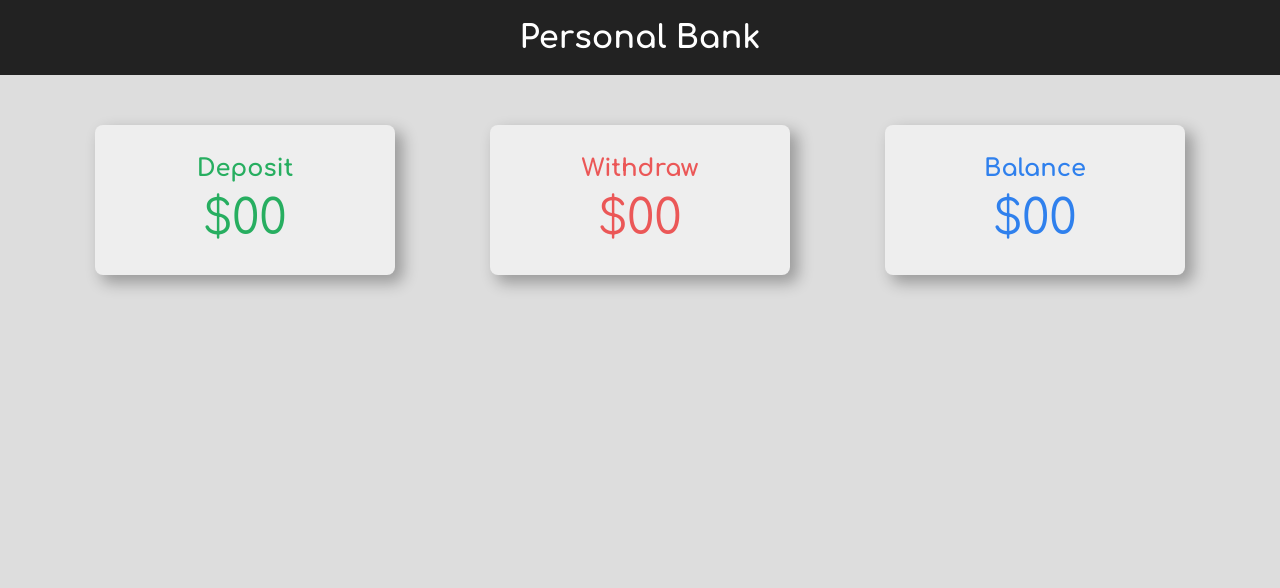
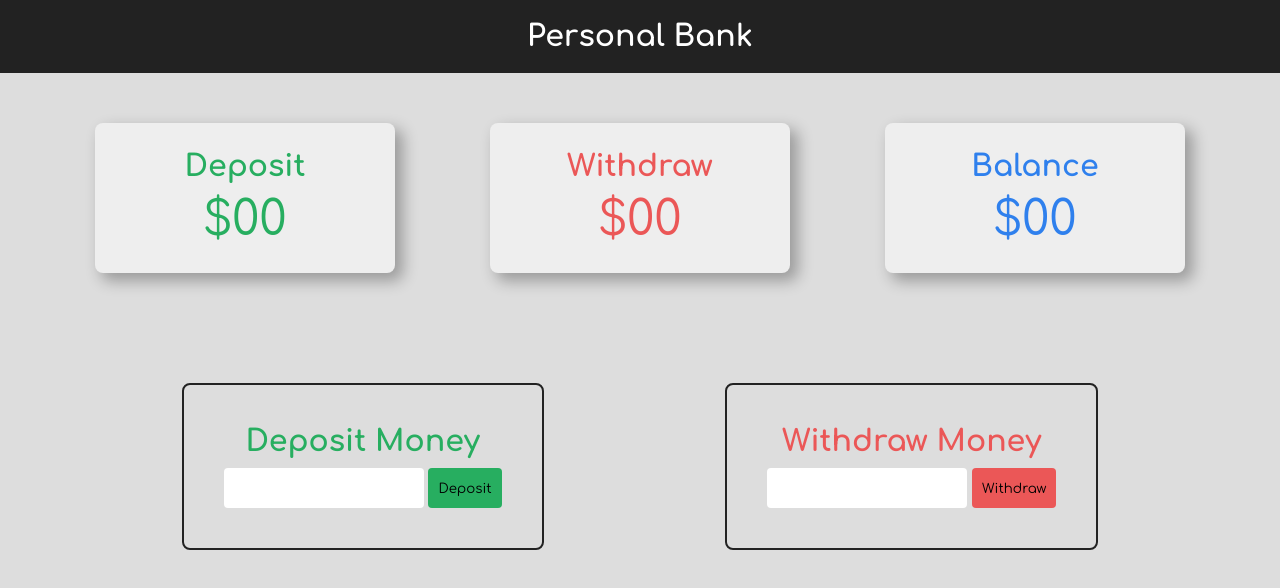
Before and after one commit to Al-Amin931761/personal-bank, a plain HTML site: page index.html in a window 1280 px wide. Drawn offline with Linux system fonts and the light colour scheme.

Commit message:
input card

```diff
--- a/css/style.css
+++ b/css/style.css
@@ -21,15 +21,21 @@ header {
     background-color: rgb(34, 34, 34);
 }
 
+h1 {
+    font-size: 30px
+}
+
 .output-card-container {
     margin-top: 50px;
     display: flex;
+    flex-wrap: wrap;
     justify-content: space-evenly;
 }
 
 .output-card {
     height: 150px;
     width: 300px;
+    margin-bottom: 10px;
     border-radius: 8px;
     background-color: rgb(238, 238, 238);
     display: flex;
@@ -55,3 +61,58 @@ header {
 .blue {
     color: #2f80ed;
 }
+
+.input-card-container {
+    display: flex;
+    flex-wrap: wrap;
+    justify-content: space-evenly;
+    margin-top: 100px;
+}
+
+.input-card {
+    display: flex;
+    flex-direction: column;
+    align-items: center;
+    margin-bottom: 10px;
+    padding: 40px;
+    border: 2px solid rgb(34, 34, 34);
+    border-radius: 8px;
+}
+
+.input-card div {
+    margin-top: 10px;
+}
+
+input {
+    height: 40px;
+    width: 200px;
+    padding: 10px;
+    outline: none;
+    border: none;
+    border-radius: 4px;
+}
+
+button {
+    font-family: 'Comfortaa', cursive;
+    height: 40px;
+    padding: 10px;
+    border: none;
+    border-radius: 4px;
+    cursor: pointer;
+}
+
+.bg-green {
+    background: #27ae60;
+}
+
+.bg-green:hover {
+    background: #208f4e;
+}
+
+.bg-red {
+    background-color: #eb5757;
+}
+
+.bg-red:hover {
+    background-color: #b84444;
+}
--- a/index.html
+++ b/index.html
@@ -5,7 +5,7 @@
     <meta charset="UTF-8">
     <meta http-equiv="X-UA-Compatible" content="IE=edge">
     <meta name="viewport" content="width=device-width, initial-scale=1.0">
-    <title>Document</title>
+    <title>Personal Bank</title>
     <!-- css link -->
     <link rel="stylesheet" href="./css/style.css">
 </head>
@@ -19,6 +19,7 @@
     <!-- main section -->
     <main>
         <section>
+            <!-- output card  -->
             <div class="output-card-container">
                 <div class="output-card green">
                     <h1>Deposit</h1>
@@ -33,6 +34,25 @@
                     <p>$<span>00</span></p>
                 </div>
             </div>
+
+            <div class="input-card-container">
+                <!-- input card -->
+                <div class="input-card">
+                    <h1 class="green">Deposit Money</h1>
+                    <div>
+                        <input type="text" id="deposit-value">
+                        <button class="bg-green" onclick="deposit()">Deposit</button>
+                    </div>
+                </div>
+
+                <div class="input-card">
+                    <h1 class="red">Withdraw Money</h1>
+                    <div>
+                        <input type="text" id="withdraw-value">
+                        <button class="bg-red" onclick="withdraw()">Withdraw</button>
+                    </div>
+                </div>
+            </div>
         </section>
     </main>
 </body>
```
